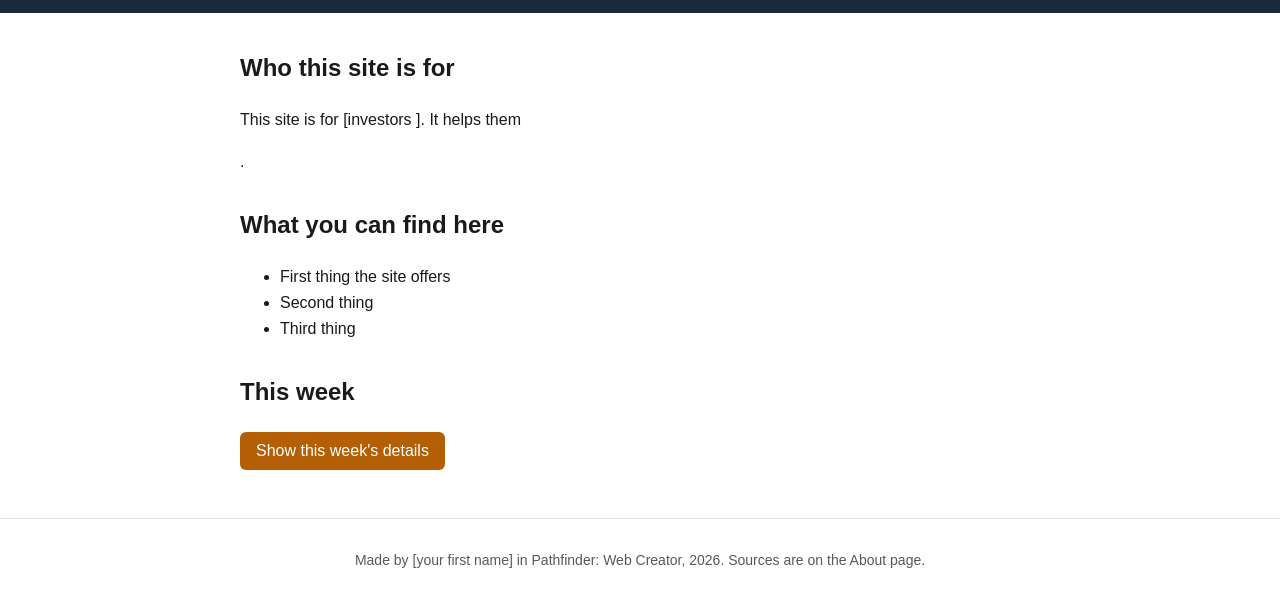
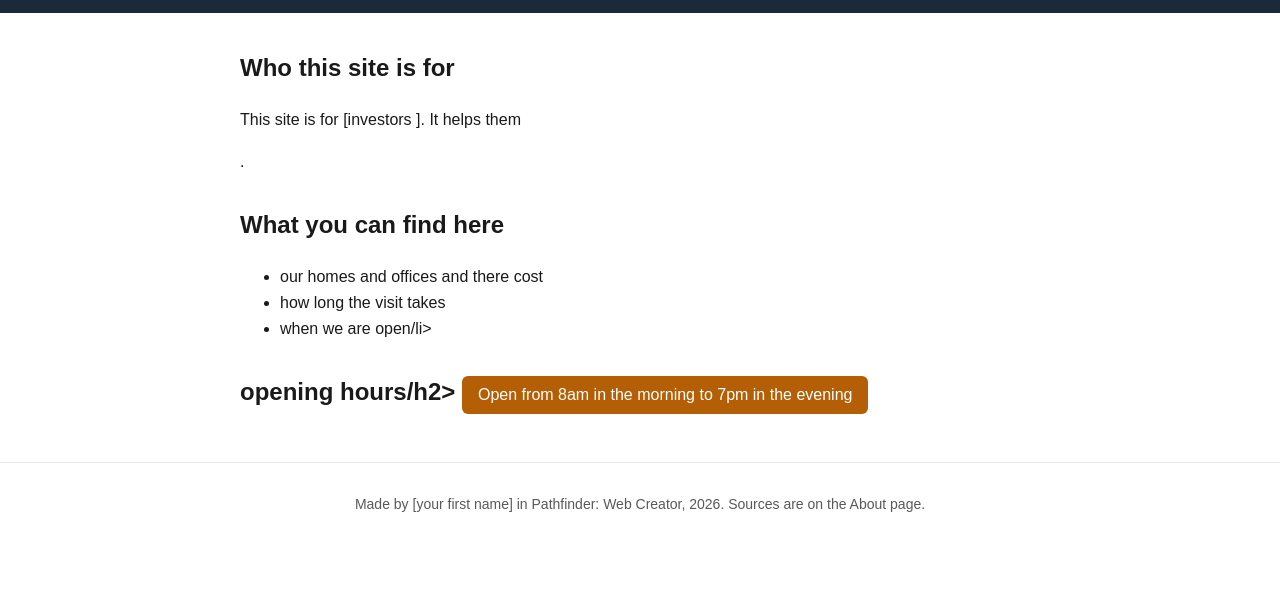
Before and after one commit to benvictorwadegu/lavish-homes, a plain HTML site: page index.html in a window 1280 px wide. Shown: the part 116-722 px from the top of the page. Drawn offline with Linux system fonts and the light colour scheme.

Commit message:
update system

```diff
--- a/index.html
+++ b/index.html
@@ -26,17 +26,17 @@
     <section>
       <h2>What you can find here</h2>
       <ul>
-        <li>First thing the site offers</li>
-        <li>Second thing</li>
-        <li>Third thing</li>
+        <li>our homes and offices and there cost</li>
+        <li>how long the visit takes</li>
+        <li>when we are open/li>
       </ul>
     </section>
 
     <section>
-      <h2>This week</h2>
-      <button id="toggle-button">Show this week's details</button>
+      <h2>opening hours/h2>
+      <button id="toggle-button">Open from 8am in the morning to 7pm in the evening</button>
       <div id="details" hidden>
-        <p>Details for your user go here.</p>
+        <p>we open from Monday to Friday</p>
       </div>
     </section>
   </main>
```
